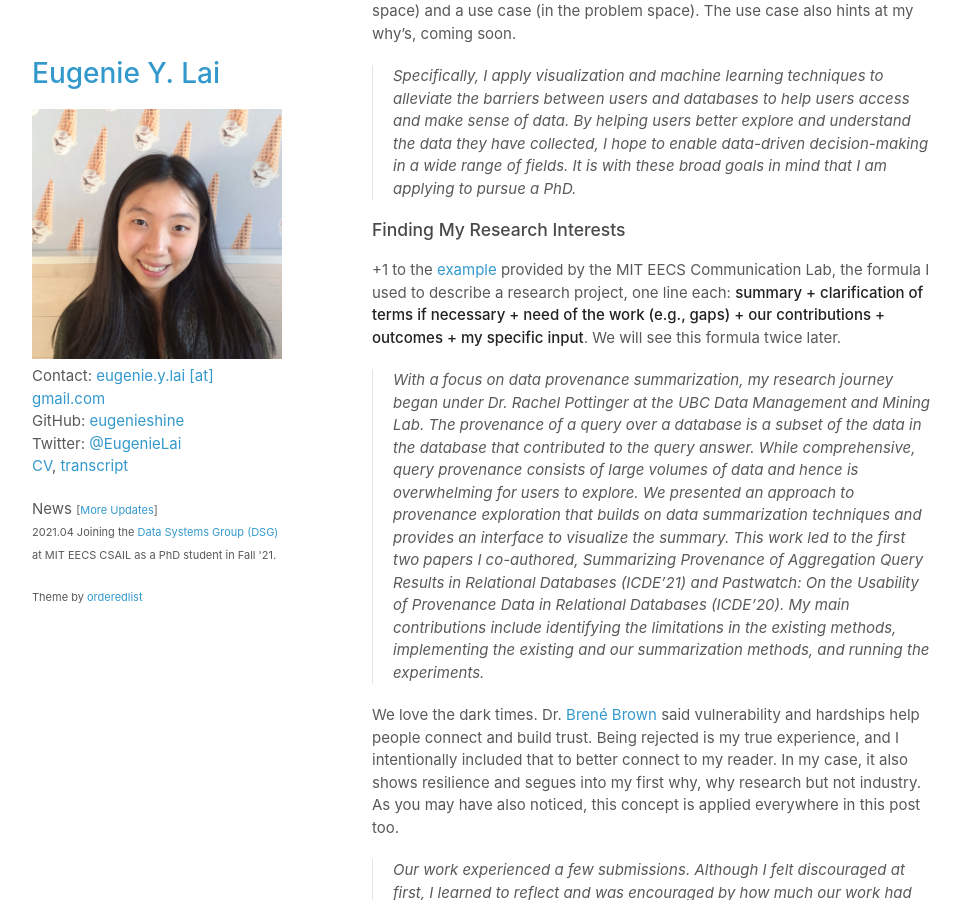
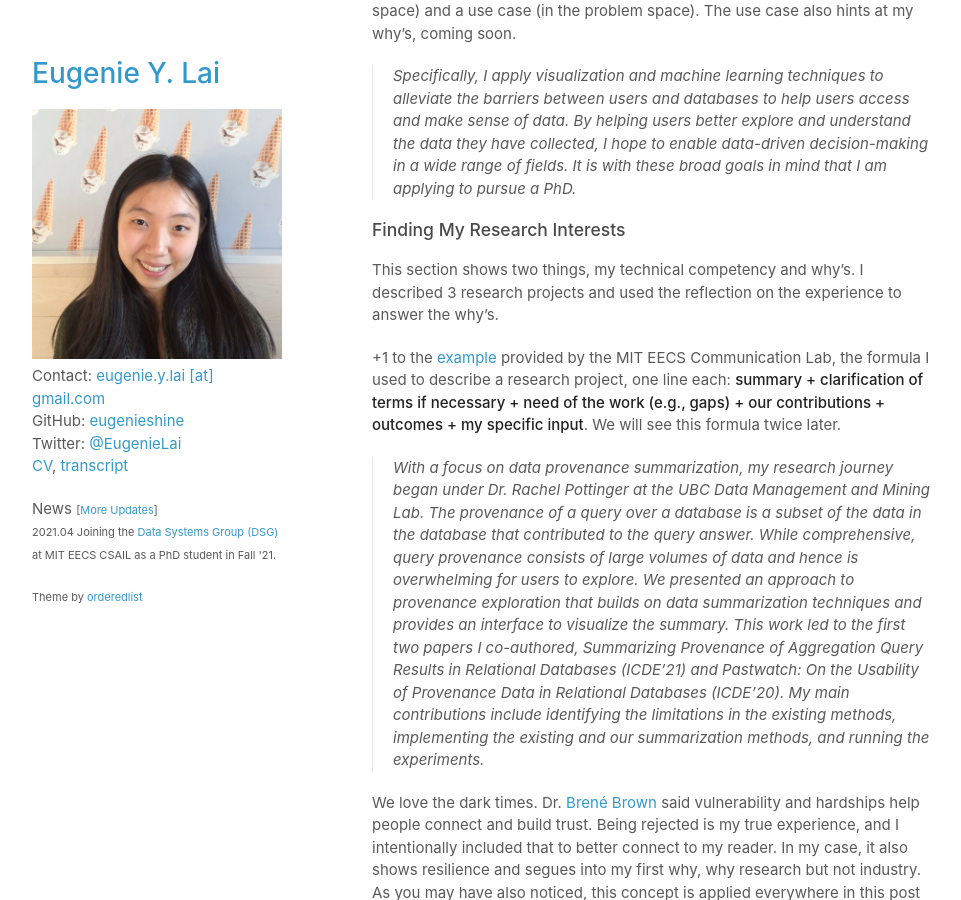
Before and after one commit to eugenielai/eugenielai.github.io, a Jekyll site: the page built from posts/another_annotated_sop.md, in a window 1280 px wide and 900 px high, scrolled down 2863 px. Shown: the whole window, without its empty margins (158-1119 px from the left). Built offline with Jekyll 4.4.1, drawn with Linux system fonts in a browser that asks for light colours; a script that is not in the unit is left out.

Commit message:
update anno example of sop

```diff
--- a/posts/another_annotated_sop.md
+++ b/posts/another_annotated_sop.md
@@ -69,6 +69,8 @@ Elaborate on my current research interest with the techniques (in the method spa
 
 ### Finding My Research Interests
 
+This section shows two things, my technical competency and why’s. I described 3 research projects and used the reflection on the experience to answer the why’s.
+
 +1 to the [example](https://mitcommlab.mit.edu/eecs/wp-content/uploads/sites/6/2016/09/CS-grad-school-personal-statement-annotated-example.pdf) provided by the MIT EECS Communication Lab, the formula I used to describe a research project, one line each: **summary + clarification of terms if necessary + need of the work (e.g., gaps) + our contributions + outcomes + my specific input**. We will see this formula twice later.
 > With a focus on data provenance summarization, my research journey began under Dr. Rachel Pottinger at the UBC Data Management and Mining Lab. The provenance of a query over a database is a subset of the data in the database that contributed to the query answer. While comprehensive, query provenance consists of large volumes of data and hence is overwhelming for users to explore. We presented an approach to provenance exploration that builds on data summarization techniques and provides an interface to visualize the summary. This work led to the first two papers I co-authored, Summarizing Provenance of Aggregation Query Results in Relational Databases (ICDE’21) and Pastwatch: On the Usability of Provenance Data in Relational Databases (ICDE’20). My main contributions include identifying the limitations in the existing methods, implementing the existing and our summarization methods, and running the experiments.
 
```
